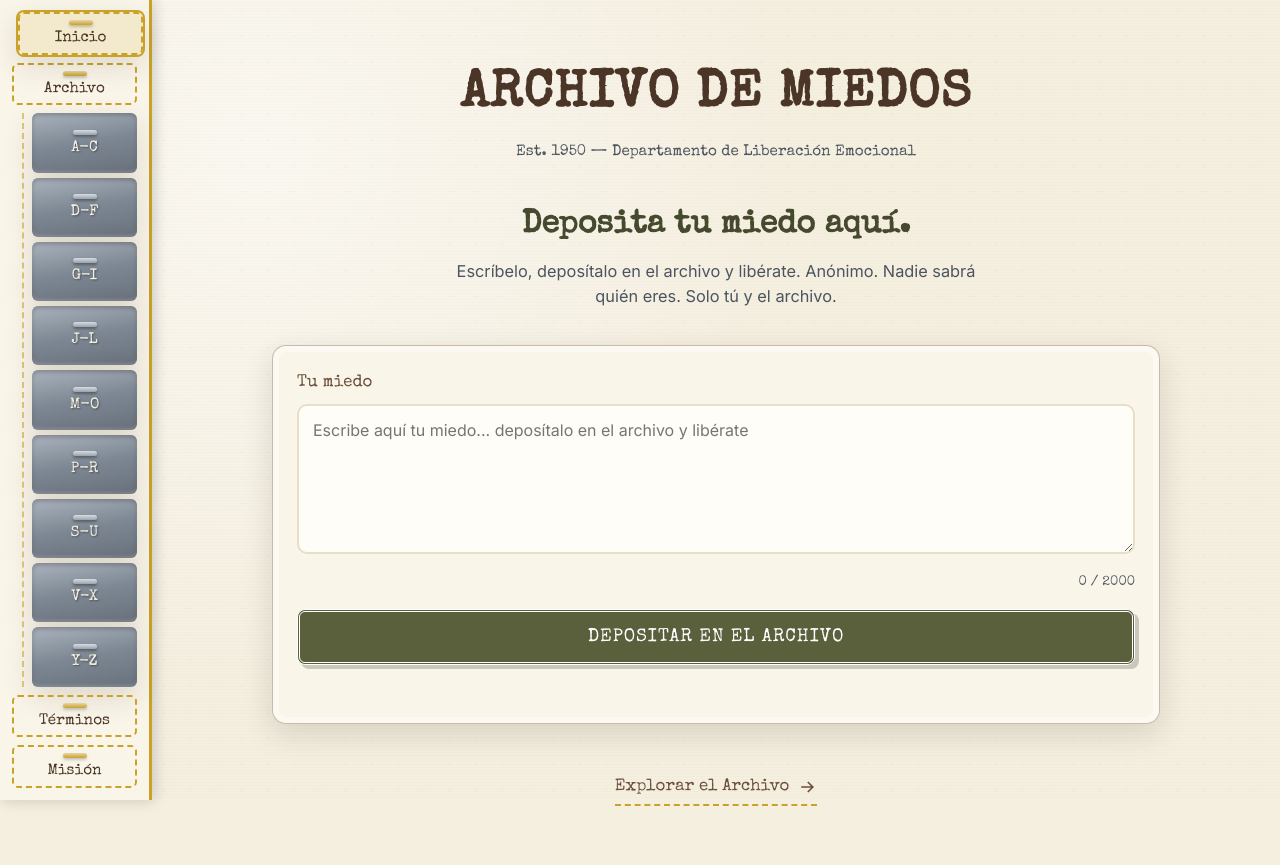
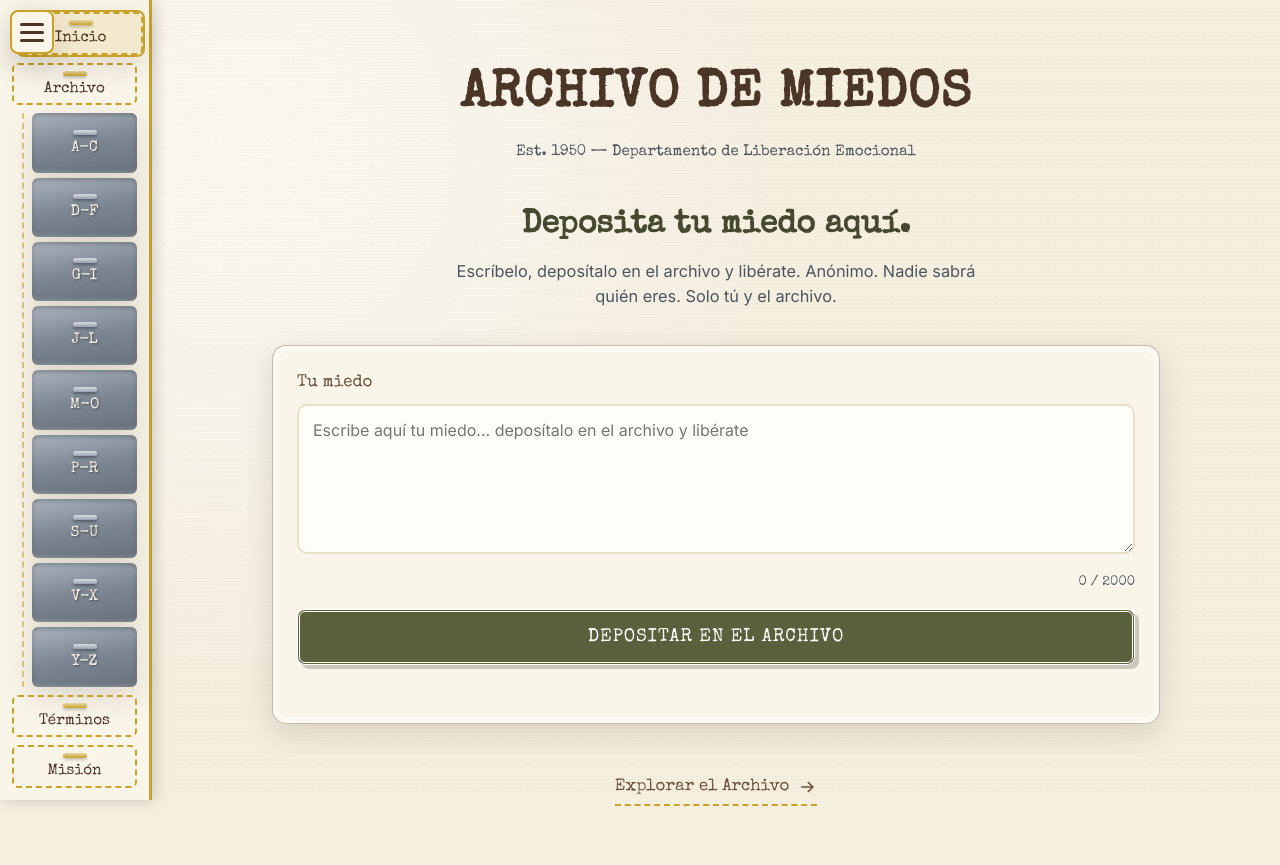
Before and after one commit to nocloudware/ArchMiedos, a website: page frontend/index.html in a window 1280 px wide. Shown: the top 865 px of the page. Drawn offline with nearby package versions, Linux system fonts and the light colour scheme.

Commit message:
fix: menu movil enfocable y boton hamburguesa clasico
- El nav abierto tenia z-index 40, por debajo del backdrop (54): quedaba en el
  background y no se podia seleccionar. Ahora z-index 55 en movil (sobre el
  backdrop, bajo el toggle).
- Las tres rayas ahora son lineas horizontales apiladas (hamburguesa clasica).

```diff
--- a/frontend/styles/main.css
+++ b/frontend/styles/main.css
@@ -407,9 +407,11 @@ body {
   top: 10px;
   left: 10px;
   z-index: 60;
+  display: flex;
+  flex-direction: column;
   align-items: center;
   justify-content: center;
-  gap: 3px;
+  gap: 5px;
   width: 44px;
   height: 44px;
   border: 2px solid var(--gold);
@@ -422,9 +424,9 @@ body {
 
 .nav-toggle-bar {
   display: block;
-  width: 5px;
-  height: 22px;
-  border-radius: 3px;
+  width: 24px;
+  height: 3px;
+  border-radius: 2px;
   background: var(--brown-dark);
 }
 
@@ -450,6 +452,7 @@ body {
     top: 0;
     left: 0;
     bottom: 0;
+    z-index: 55;
     width: 270px;
     max-width: 84vw;
     height: auto;
```
